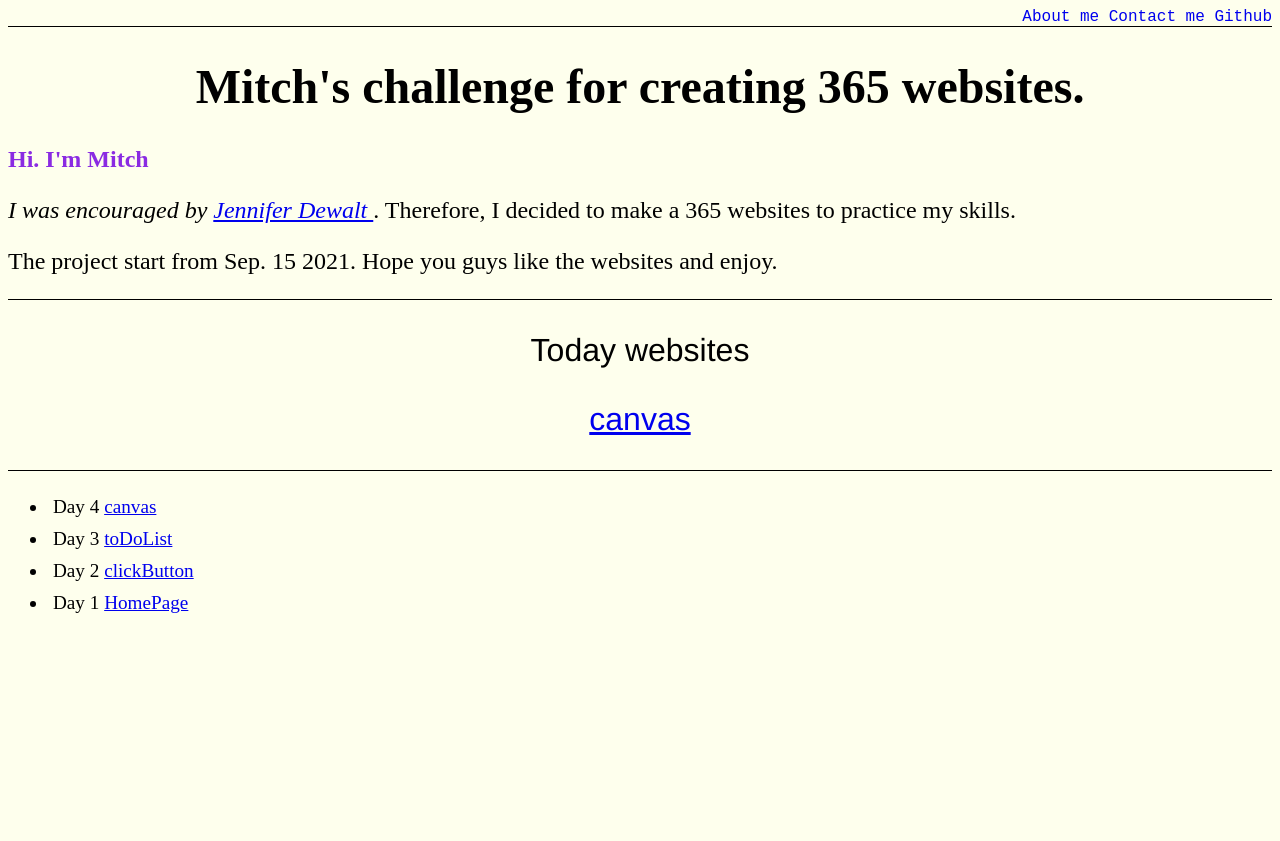
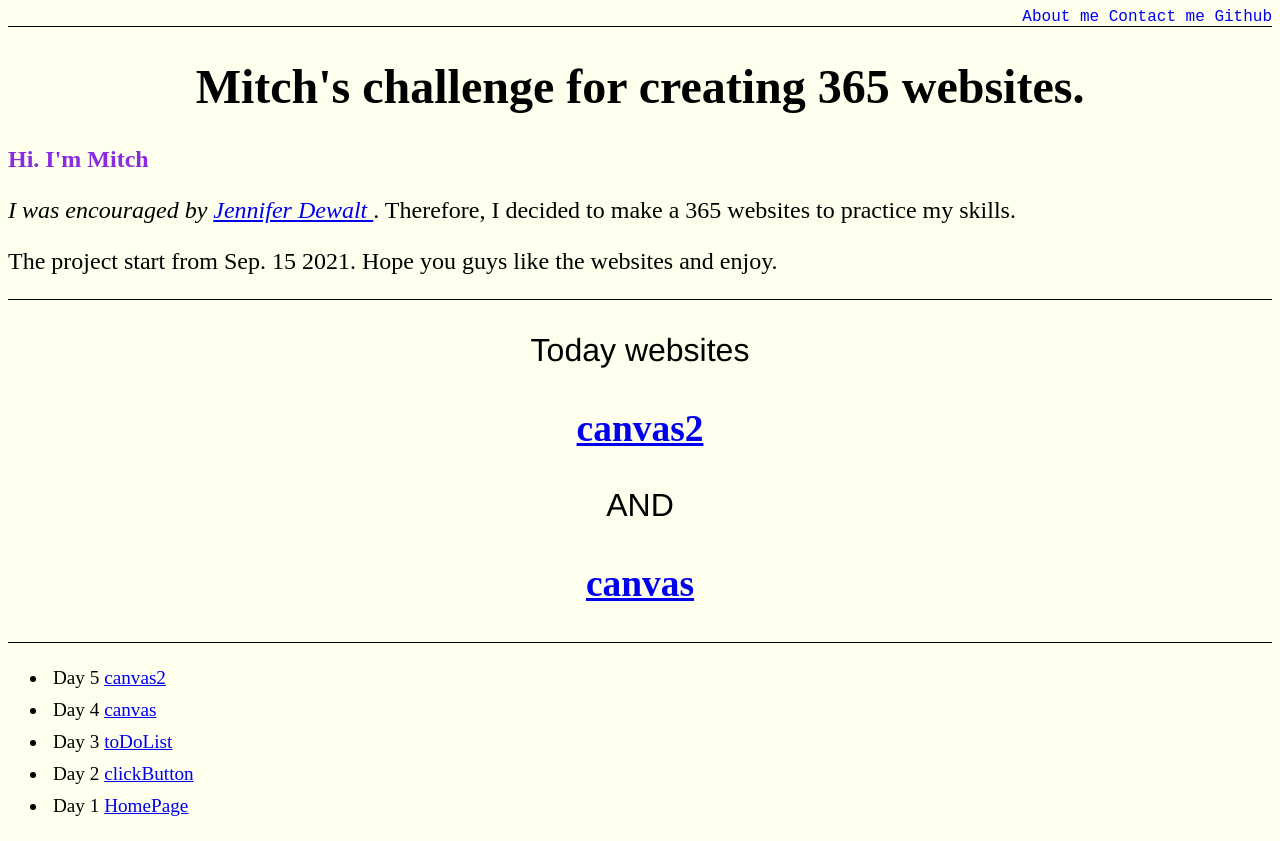
Before and after one commit to mitchhuang777/365days, a plain HTML site: page index.html in a window 1280 px wide. Before the commit the page ends 800 px from the top, so only its background shows below. Drawn offline with Linux system fonts and the light colour scheme; a script that the page names is missing.

Commit message:
Update index.html

```diff
--- a/index.html
+++ b/index.html
@@ -27,15 +27,18 @@
         <!-- Revise the container every day -->
         <div class="today-container">
             <p>Today websites</p>
-            <p><a href="/node/day4/canvas.html">canvas</a></p>
+            <p><h3><a href="/node/day5/canvas2.html">canvas2</a></h3></p>
+            <p>AND</p>
+            <p><h3><a href="/node/day4/canvas.html">canvas</a></h3></p>
         </div>
 
         <!-- Add the container every day -->
         <div class="website-list-container">
             <ul>
-                <li> Day 4 <a href="/node/day4/canvas.html" target="_blank">canvas</a>
-                <li> Day 3 <a href="/node/day3/todo.html" target="_blank">toDoList</a></li>
-                <li> Day 2 <a href="/node/day2/clickButton.html" target="_blank">clickButton</a></li>
+                <li> Day 5 <a href="/node/day5/canvas2.html"">canvas2</a></li>
+                <li> Day 4 <a href="/node/day4/canvas.html"">canvas</a>
+                <li> Day 3 <a href="/node/day3/todo.html"">toDoList</a></li>
+                <li> Day 2 <a href="/node/day2/clickButton.html"">clickButton</a></li>
                 <li> Day 1 <a href="index.html">HomePage</a></li>
             </ul>
         </div>
```
